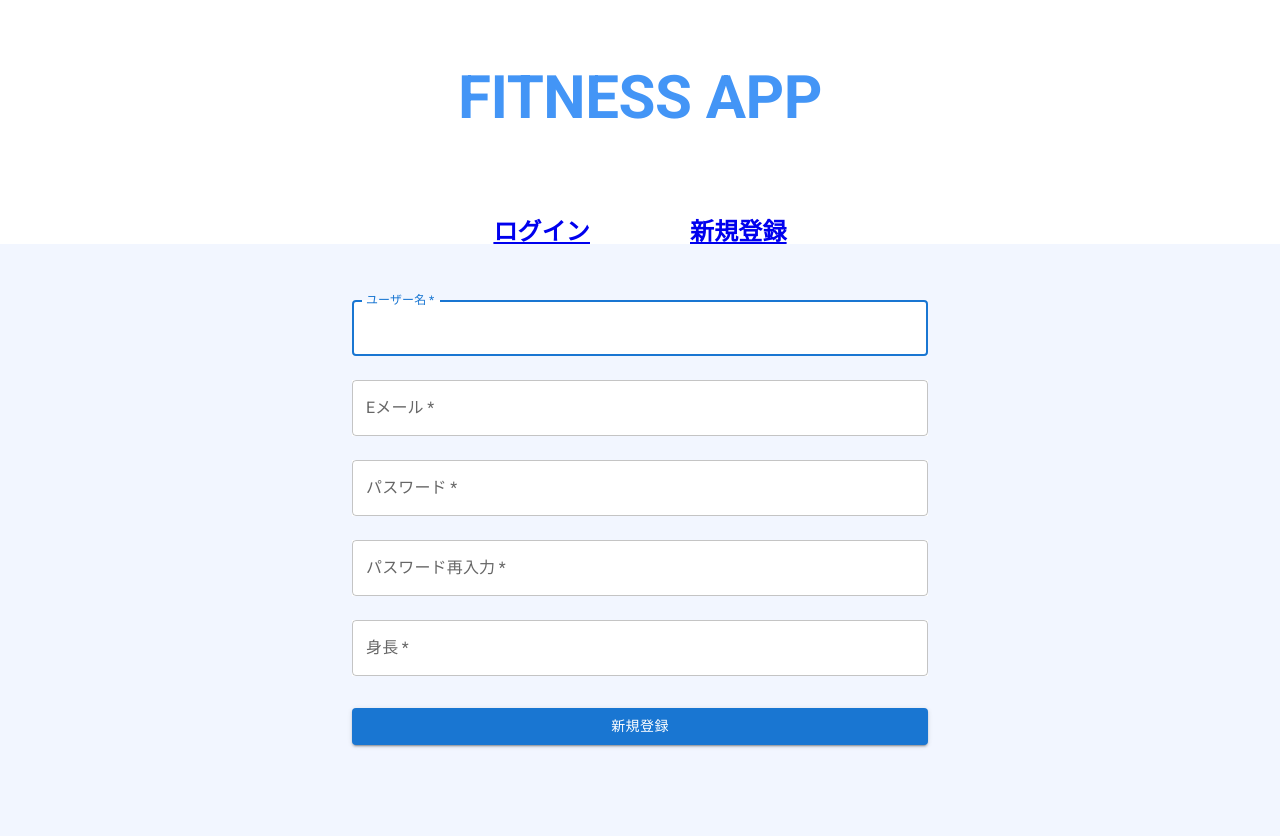
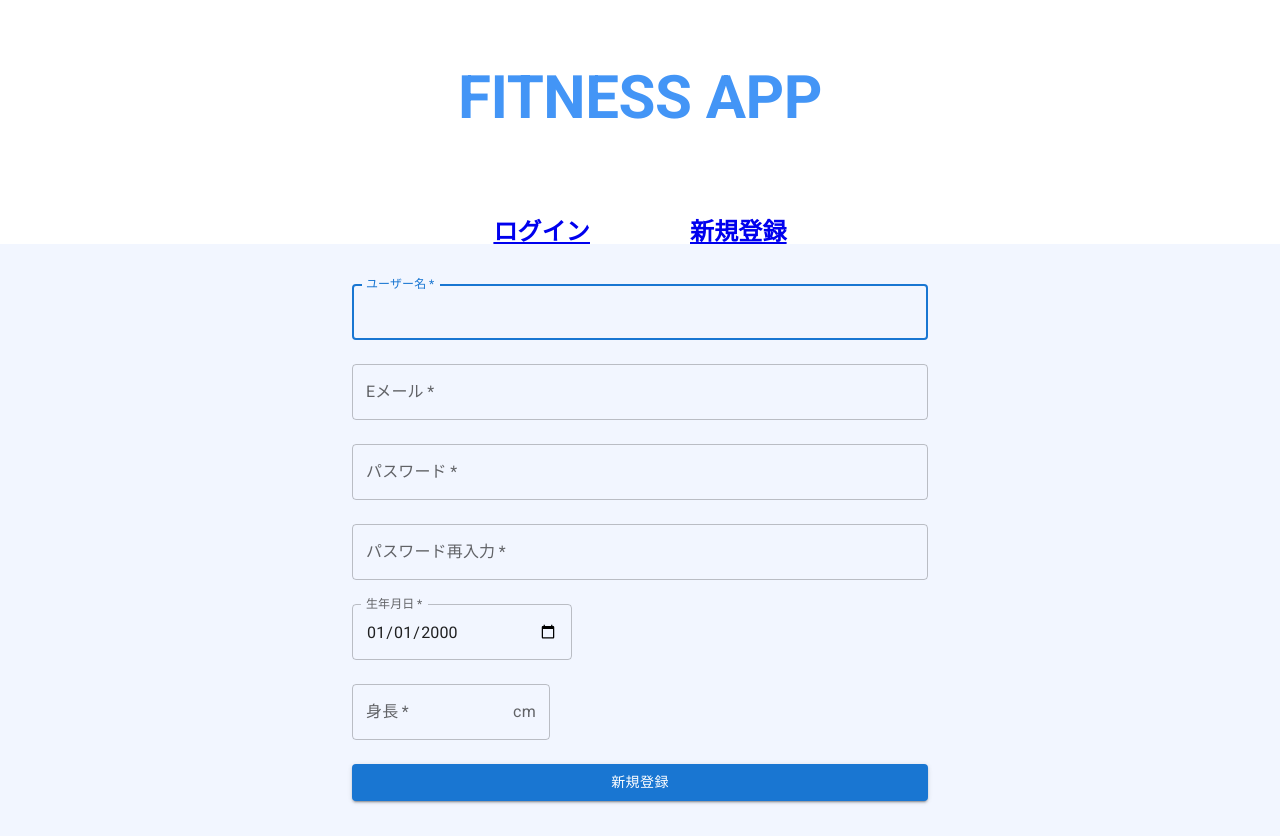
Before and after one commit to nepp-tumsat/fitness-app, a React (Vite) app in the folder front/: page /signup in a window 1280 px wide. Built offline with nearby package versions, Linux system fonts and the light colour scheme.

Commit message:
[fix] signup apiとの接続

```diff
--- a/front/index.html
+++ b/front/index.html
@@ -5,7 +5,7 @@
     <link rel="icon" type="image/svg+xml" href="public/favicon.svg" />
     <link rel="stylesheet" href="https://fonts.googleapis.com/css?family=Roboto:300,400,500,700&display=swap" />
     <meta name="viewport" content="width=device-width, initial-scale=1.0" />
-    <title>Vite App</title>
+    <title>Fitness App</title>
   </head>
   <body>
     <div id="root"></div>
--- a/front/src/screens/App.tsx
+++ b/front/src/screens/App.tsx
@@ -45,8 +45,8 @@ export default function App() {
     return axios.get('http://localhost:3001/auth/sessions', {
       headers: {
         'access-token': Cookies.get('_access_token') || '',
-        client: Cookies.get('_client') || '',
-        uid: Cookies.get('_uid') || '',
+        'client': Cookies.get('_client') || '',
+        'uid': Cookies.get('_uid') || '',
       },
     });
   };
--- a/front/src/views/signup/index.tsx
+++ b/front/src/views/signup/index.tsx
@@ -3,14 +3,12 @@ import axios from 'axios';
 import Button from '@mui/material/Button';
 import TextField from '@mui/material/TextField';
 import Box from '@mui/material/Box';
+import Stack from '@mui/material/Stack'
+import InputAdornment from '@mui/material/InputAdornment';
 import Cookies from 'js-cookie';
-import AdapterDateFns from '@mui/lab/AdapterDateFns';
-import LocalizationProvider from '@mui/lab/LocalizationProvider';
-import DesktopDatePicker from '@mui/lab/DesktopDatePicker';
 import { useNavigate } from 'react-router-dom';
 import { AuthContext } from '../../screens/App';
 import './style.css';
-
 import LoginHeader from '../../components/login_header';
 
 export default function SignUp() {
@@ -19,29 +17,27 @@ export default function SignUp() {
   const handleSubmit = (event: React.FormEvent<HTMLFormElement>) => {
     event.preventDefault();
     const data = new FormData(event.currentTarget);
-    // axios
-    //   .post('http://localhost:3001/auth/sign_in', {
-    //     email: data.get('email'),
-    //     password: data.get('password'),
-    //   })
-    //   .then((response) => {
-    //     console.log('login response: ', response.data.data);
-    //     Cookies.set('_access_token', response.headers['access-token']);
-    //     Cookies.set('_client', response.headers['client']);
-    //     Cookies.set('_uid', response.headers['uid']);
-    //     setIsSignedIn(true);
-    //     setCurrentUser(response.data.data);
-    //     navigate('/');
-    //   })
-    //   .catch((error) => {
-    //     console.log('registration error', error);
-    //   });
-  };
-
-  const [value, setValue] = React.useState(new Date('2014-08-18T21:11:54'));
-
-  const handleChange = (newValue) => {
-    setValue(newValue);
+    axios
+      .post('http://localhost:3001/auth', {
+        name: data.get('username'),
+        email: data.get('email'),
+        password: data.get('password'),
+        password_confirmation: data.get('password_confirmation'),
+        birthday: data.get('birthday'),
+        tall: data.get('user_height') //後でカラム名をtall->user_heightに変更
+      })
+      .then((response) => {
+        console.log('signup response: ', response.data.data);
+        Cookies.set('_access_token', response.headers['access-token']);
+        Cookies.set('_client', response.headers['client']);
+        Cookies.set('_uid', response.headers['uid']);
+        setIsSignedIn(true);
+        setCurrentUser(response.data.data);
+        navigate('/');
+      })
+      .catch((error) => {
+        console.log('registration error', error);
+      });
   };
 
   return (
@@ -63,8 +59,9 @@ export default function SignUp() {
           width="45%"
           sx={{ mt: 5 }}
         >
+          <Stack spacing={3}>
             <TextField
-            className="LoginFormField"
+              className="SignUpFormField"
               margin="normal"
               required
               fullWidth
@@ -75,7 +72,7 @@ export default function SignUp() {
               autoFocus
             />
             <TextField
-            className="LoginFormField"
+              className="SignUpFormField"
               margin="normal"
               required
               fullWidth
@@ -85,7 +82,7 @@ export default function SignUp() {
               autoComplete="email"
             />
             <TextField
-            className="LoginFormField"
+              className="SignUpFormField"
               margin="normal"
               required
               fullWidth
@@ -96,39 +93,45 @@ export default function SignUp() {
               autoComplete="current-password"
             />
             <TextField
-            className="LoginFormField"
+              className="SignUpFormField"
               margin="normal"
               required
               fullWidth
-            name="password"
+              name="password_confirmation"
               label="パスワード再入力"
               type="password"
-            id="password"
+              id="password_confirmation"
               autoComplete="current-password"
             />
-          <LocalizationProvider dateAdapter={AdapterDateFns}>
-            <DesktopDatePicker
-              className="LoginFormField"
+            <TextField
+              id="birthday"
+              name="birthday"
+              label="生年月日"
+              type="date"
+              required
               margin="normal"
+              defaultValue="2000-01-01"
+              sx={{ width: 220 }}
+              InputLabelProps={{
+                shrink: true,
+              }}
+            />
+            <TextField
+              className="SignUpFormField"
+              type="integer"
+              label="身長"
+              id="user_height"
+              name="user_height"
               required
-              fullWidth
-              label="生年月日"
-              inputFormat="MM/dd/yyyy"
-              value={value}
-              onChange={handleChange}
-              renderInput={(params) => <TextField {...params} />}
+              margin="normal"
+              sx={{ width: '22ch' }}
+              InputProps={{
+                endAdornment: (
+                  <InputAdornment position="end">cm</InputAdornment>
+                ),
+              }}
             />
-          </LocalizationProvider>
-          <TextField
-            className="LoginFormField"
-            margin="normal"
-            required
-            fullWidth
-            name="user_height"
-            label="身長"
-            type="integer"
-            id="user_height"
-          />
+          </Stack>
           <Button
             type="submit"
             fullWidth
```
Lines whose indentation alone changed are shown as unchanged.
